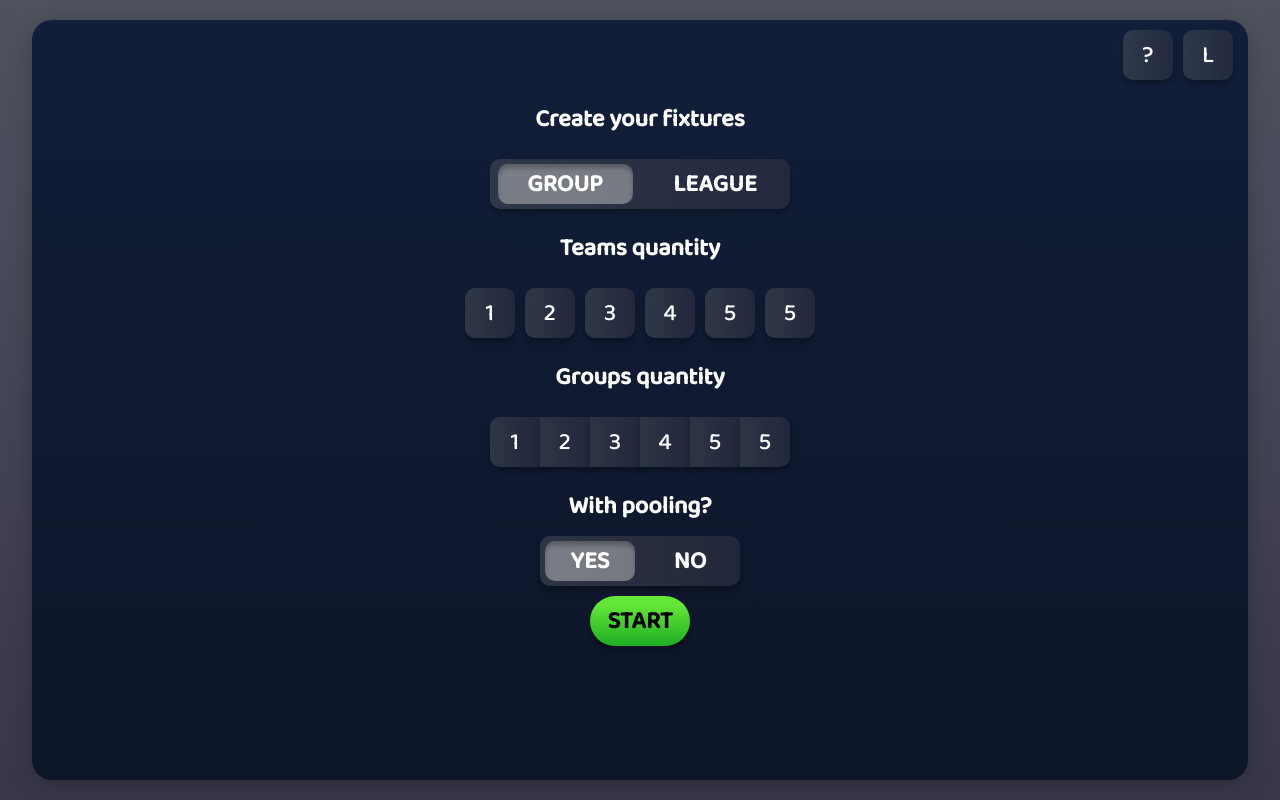
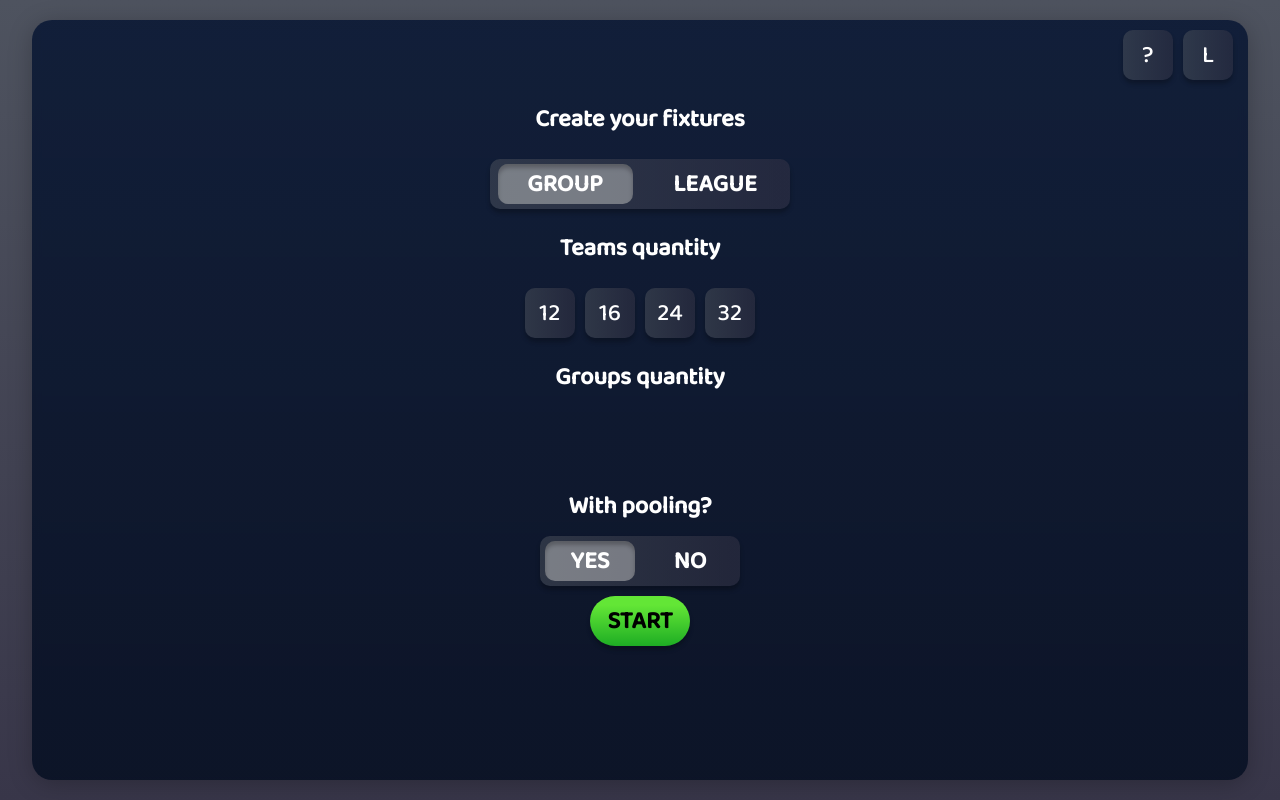
Before and after one commit to ArexSpeed/clickscores, a React (Create React App) app in the folder rounder/: page / in a window 1280 px wide. Both pictures are taken after a click on the button "GROUP". Built offline with nearby package versions, Linux system fonts and the light colour scheme.

Commit message:
set numbers & inputs

```diff
--- a/rounder/src/components/Group.js
+++ b/rounder/src/components/Group.js
@@ -5,6 +5,32 @@ const Group = ({kind, setKind}) => {
   const [start, setStart] = useState(false)
   const [pooling, setPooling] = useState(true)
   const [rand, setRand] = useState(false)
+  const [teamsValue, setTeamsValue] = useState('')
+  const [groupsValue, setGroupsValue] = useState('')
+  let teamsQty = [12,16,24,32]
+  let groupsQty12 = [2,3,4]
+  let groupsQty16 = [2,4]
+  let groupsQty24 = [3,4,6]
+  let groupsQty32 = [4,8]
+
+  const showTeamQty = teamsQty.map((number,i) => (
+    <button key={i} className={`${teamsValue === number ? "button active" : "button"}`} onClick={() => {setTeamsValue(number); setGroupsValue('')}} >{number}</button>
+  ))
+
+  const showGroupQty = teamsValue === 12 ?
+  (
+    groupsQty12.map((number,i) => <button className={`${groupsValue === number ? "button-gr active" : "button-gr"}`} key={i} onClick={() => setGroupsValue(number)}>{number}</button>)
+  ) : teamsValue === 16 ?
+  (
+    groupsQty16.map((number,i) => <button className={`${groupsValue === number ? "button-gr active" : "button-gr"}`} key={i} onClick={() => setGroupsValue(number)}>{number}</button>)
+  ) : teamsValue === 24 ?
+  (
+    groupsQty24.map((number,i) => <button className={`${groupsValue === number ? "button-gr active" : "button-gr"}`} key={i} onClick={() => setGroupsValue(number)}>{number}</button>)
+  ) : teamsValue === 32 ?
+  (
+    groupsQty32.map((number,i) => <button className={`${groupsValue === number ? "button-gr active" : "button-gr"}`} key={i} onClick={() => setGroupsValue(number)}>{number}</button>)
+  ) : ''
+
   return (
     <main className="main">
     <h3 className="title">Create your fixtures</h3>
@@ -16,22 +42,12 @@ const Group = ({kind, setKind}) => {
     </div>
     <h3 className="title">Teams quantity</h3>
     <div className="button-group">
-    <button className="button">1</button>
-    <button className="button">2</button>
-    <button className="button">3</button>
-    <button className="button">4</button>
-    <button className="button">5</button>
-    <button className="button">5</button>
+    {showTeamQty}
     </div>
 
     <h3 className="title">Groups quantity</h3>
     <div className="button-group">
-    <button className="button-gr">1</button>
-    <button className="button-gr">2</button>
-    <button className="button-gr">3</button>
-    <button className="button-gr">4</button>
-    <button className="button-gr">5</button>
-    <button className="button-gr">5</button>
+    {showGroupQty}
     </div>
 
     <h3 className="title">With pooling?</h3>
--- a/rounder/src/components/Header.js
+++ b/rounder/src/components/Header.js
@@ -1,4 +1,4 @@
-import '../styles/Header.css'
+import '../styles/Main.css'
 
 const Header = () => {
   return (
--- a/rounder/src/components/League.js
+++ b/rounder/src/components/League.js
@@ -2,7 +2,20 @@ import {useState} from 'react'
 import '../styles/Main.css'
 
 const League = ({kind, setKind}) => {
-  const [start, setStart] = useState(false)
+  const [start, setStart] = useState(false);
+  const [teamsValue, setTeamsValue] = useState('')
+  let teamsQty = [4,6,8,10,12,14,16,18,20]
+
+  const showTeamQty = teamsQty.map((number,i) => (
+    <button key={i} className={`${teamsValue === number ? "button active" : "button"}`} onClick={() => setTeamsValue(number)} >{number}</button>
+  ))
+  let teamsInputs = []
+  const showTeamsInput = () => {
+   for(let i = 1; i<=teamsValue; i++){
+      teamsInputs.push(<input type="text" className="input" placeholder={`Team ${i}`}/>)
+   }
+   return teamsInputs
+  }
   return (
     <main className="main">
       <h3 className="title">Create your fixtures</h3>
@@ -14,29 +27,24 @@ const League = ({kind, setKind}) => {
       </div>
       <h3 className="title">Teams quantity</h3>
       <div className="button-group">
-      <button className="button">1</button>
-      <button className="button">2</button>
-      <button className="button">3</button>
-      <button className="button">4</button>
-      <button className="button">5</button>
+      {showTeamQty}
 
       </div>
+      {teamsValue &&
+      (
+        <>
         <h3 className="title">Your teams</h3>
         <div className="input-group">
-        <input type="text" className="input" placeholder="Team 1"/>
-        <input type="text" className="input" placeholder="Team 2"/>
-        <input type="text" className="input" placeholder="Team 3"/>
-        <input type="text" className="input" placeholder="Team 4"/>
-        <input type="text" className="input" placeholder="Team 1"/>
-        <input type="text" className="input" placeholder="Team 2"/>
-        <input type="text" className="input" placeholder="Team 3"/>
-        <input type="text" className="input" placeholder="Team 4"/>
+          {showTeamsInput()}
         </div>
 
         <div className="button-group">
           <button className="button-accept" onClick={() => setStart(true)}>START</button>
           <button className="button-accept cancel">RESET</button>
         </div>
+        </>
+      )}
+
 
       {start &&
       (
--- a/rounder/src/styles/Header.css
+++ /dev/null
@@ -1,22 +0,0 @@
-.header{
-  display: flex;
-  flex-direction: row;
-  justify-content: flex-end;
-  align-items: center;
-  background: transparent;
-  height: 70px;
-  margin: 0 10px;
-}
-.button{
-  height: 50px;
-  width: 50px;
-  font-size: 24px;
-  font-family: 'Baloo 2', cursive;
-  margin: auto 5px;
-  background: linear-gradient(90deg, rgba(77, 83, 93, 0.5) 0%, rgba(55, 54, 72, 0.5) 95.25%);
-  box-shadow: 0px 4px 4px rgba(0, 0, 0, 0.25);
-  border: none;
-  border-radius: 10px;
-  color: #fff;
-  cursor: pointer;
-}
--- a/rounder/src/styles/Main.css
+++ b/rounder/src/styles/Main.css
@@ -9,6 +9,34 @@
   --font-family: 'Baloo 2', cursive;
 }
 
+/* Header */
+.header{
+  display: flex;
+  flex-direction: row;
+  justify-content: flex-end;
+  align-items: center;
+  background: transparent;
+  height: 70px;
+  margin: 0 10px;
+}
+.button{
+  height: 50px;
+  width: 50px;
+  font-size: 24px;
+  font-family: 'Baloo 2', cursive;
+  margin: auto 5px;
+  background: var(--bg-primary);
+  box-shadow: var(--shadow);
+  border: none;
+  border-radius: 10px;
+  color: #fff;
+  cursor: pointer;
+}
+.button.active{
+  background: var(--bg-secondary);
+}
+
+/* Main */
 .main{
   display: flex;
   flex-direction: column;
@@ -110,9 +138,9 @@ border-radius: 10px;
   height: 50px;
   width: 50px;
   font-size: 24px;
-  font-family: 'Baloo 2', cursive;
-  background: linear-gradient(90deg, rgba(77, 83, 93, 0.5) 0%, rgba(55, 54, 72, 0.5) 95.25%);
-  box-shadow: 0px 4px 4px rgba(0, 0, 0, 0.25);
+  font-family: var(--font-family);
+  background: var(--bg-primary);
+  box-shadow: var(--shadow);
   border: none;
   color: #fff;
   cursor: pointer;
@@ -122,6 +150,9 @@ border-radius: 10px;
 }
 .button-gr:last-child{
   border-radius: 0 10px 10px 0;
+}
+.button-gr.active{
+  background: var(--bg-secondary);
 }
 
 /* Group table */
```
Lines whose indentation alone changed are shown as unchanged.
